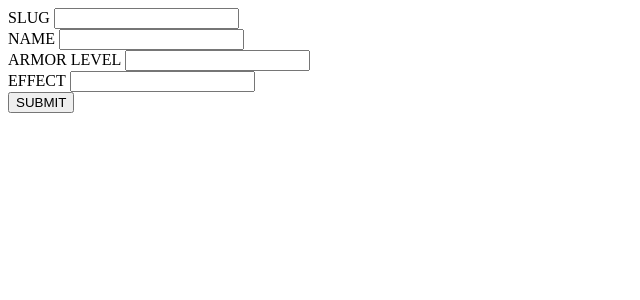
After one commit to H3WH4L3/TTRPG_Helper, a Flask app: page /add_armor in a window 1280 px wide. The commit adds this page. Shown: the top 300 px of the page, without its empty margins (0-640 px from the left). Run offline with Flask 3, Linux system fonts and the light colour scheme; some libraries are stand-ins or nearby versions.

Commit message:
Add 'armor' form (html, route)

```diff
--- a/add_class.py
+++ b/add_class.py
@@ -432,5 +432,49 @@ def add_narrative():
     return redirect(url_for("index"))
 
 
+# ADD ARMOR
+@app.route("/add_armor", methods=["POST", "GET"])
+def add_armor():
+    if request.method == "GET":
+        return render_template("add_armor.html", form={}, errors={})
+
+    new_armor = {}
+    armor_errors = {}
+
+    new_armor["slug"] = request.form.get("slug", "").strip()
+    new_armor["name_ru"] = request.form.get("name_ru", "").strip()
+    new_armor["armor_level"] = request.form.get("armor_level", "").strip()
+    new_armor["effect"] = request.form.get("effect", "").strip()
+
+    cursor.execute("SELECT slug FROM armors;")
+    slugs_armor = [i[0] for i in cursor.fetchall()]
+    if new_armor["slug"] in slugs_armor:
+        armor_errors["slug"] = VALIDATION_TEXT["dublicate"]
+    if not validate_form(slug=new_armor["slug"]):
+        armor_errors["slug"] = VALIDATION_TEXT["slug"]
+    if not validate_form(name=new_armor["name_ru"]):
+        armor_errors["name_ru"] = VALIDATION_TEXT["name"]
+    if not 0 <= int(new_armor["armor_level"]) <= 10:
+        armor_errors["armor_level"] = "Значением может быть только число от 0 до 10"
+    if (
+        not validate_form(describe=new_armor["effect"])
+        and len(new_armor["effect"]) >= 1
+    ):
+        armor_errors["effect"] = VALIDATION_TEXT["desc"]
+
+    if armor_errors:
+        return render_template("add_armor.html", form=new_armor, errors=armor_errors)
+
+    keys, placeholder = execute_param(new_armor)
+
+    cursor.execute(
+        f"INSERT INTO armors ({keys}) VALUES ({placeholder});",
+        tuple(new_armor.values()),
+    )
+
+    connection.commit()
+    return redirect(url_for("index"))
+
+
 if __name__ == "__main__":
     app.run(debug=True)
--- /dev/null
+++ b/templates/add_armor.html
@@ -0,0 +1,66 @@
+<!DOCTYPE html>
+<html lang="en">
+<head>
+    <title>ARMOR</title>
+</head>
+<body>
+    <form method="POST" action="/add_armor">
+        <div class="armor-block">
+
+            <!-- SLUG -->
+            <div class="slug-block">
+                <span class="input-title">SLUG</span>
+                <input
+                    type="text"
+                    name="slug"
+                    value="{{ form.get('slug', '') }}"
+                >
+                {% if errors['slug'] %}
+                    <div class="error">{{ errors['slug'] }}</div>
+                {% endif %}
+            </div>
+
+            <!-- NAME -->
+            <div class="name-block">
+                <span class="input-title">NAME</span>
+                <input
+                    type="text"
+                    name="name_ru"
+                    value="{{ form.get('name_ru', '') }}"
+                >
+                {% if errors['name_ru'] %}
+                <div class="error">{{ errors['name_ru'] }}</div>
+                {% endif %}
+            </div>
+
+            <!-- LEVEL -->
+            <div class="level-block">
+                <span class="input-title">ARMOR LEVEL</span>
+                <input
+                    type="number"
+                    name="armor_level"
+                    value="{{ form.get('armor_level', '') }}"
+                >
+                {% if errors['armor_level'] %}
+                <div class="error">{{ errors['armor_level'] }}</div>
+                {% endif %}
+            </div>
+
+            <!-- EFFECT -->
+            <div class="effect-block">
+                <span class="input-title">EFFECT</span>
+                <input
+                    type="text"
+                    name="effect"
+                    value="{{ form.get('effect', '') }}"
+                >
+                {% if errors['effect'] %}
+                <div class="error">{{ errors['effect'] }}</div>
+                {% endif %}
+            </div>
+
+        </div>
+        <button type="submit" name="action" value="save">SUBMIT</button>
+    </form>
+</body>
+</html>
--- a/templates/index.html
+++ b/templates/index.html
@@ -36,6 +36,12 @@
             <button>Добавить нарративный элемент</button>
         </a>
     </div>
+
+    <div class="buttons">
+        <a href="{{ url_for('add_armor') }}">
+            <button>Добавить броню</button>
+        </a>
+    </div>
 </body>
 
 </html>
```
